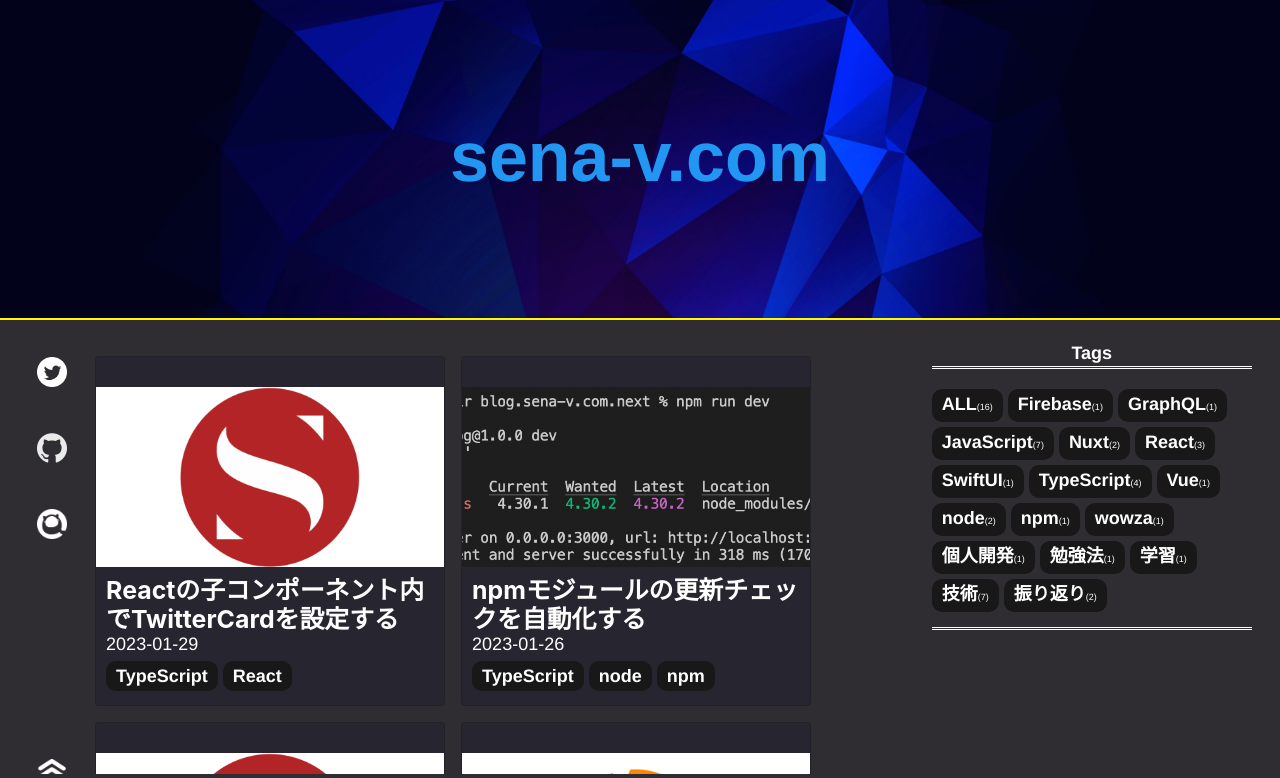
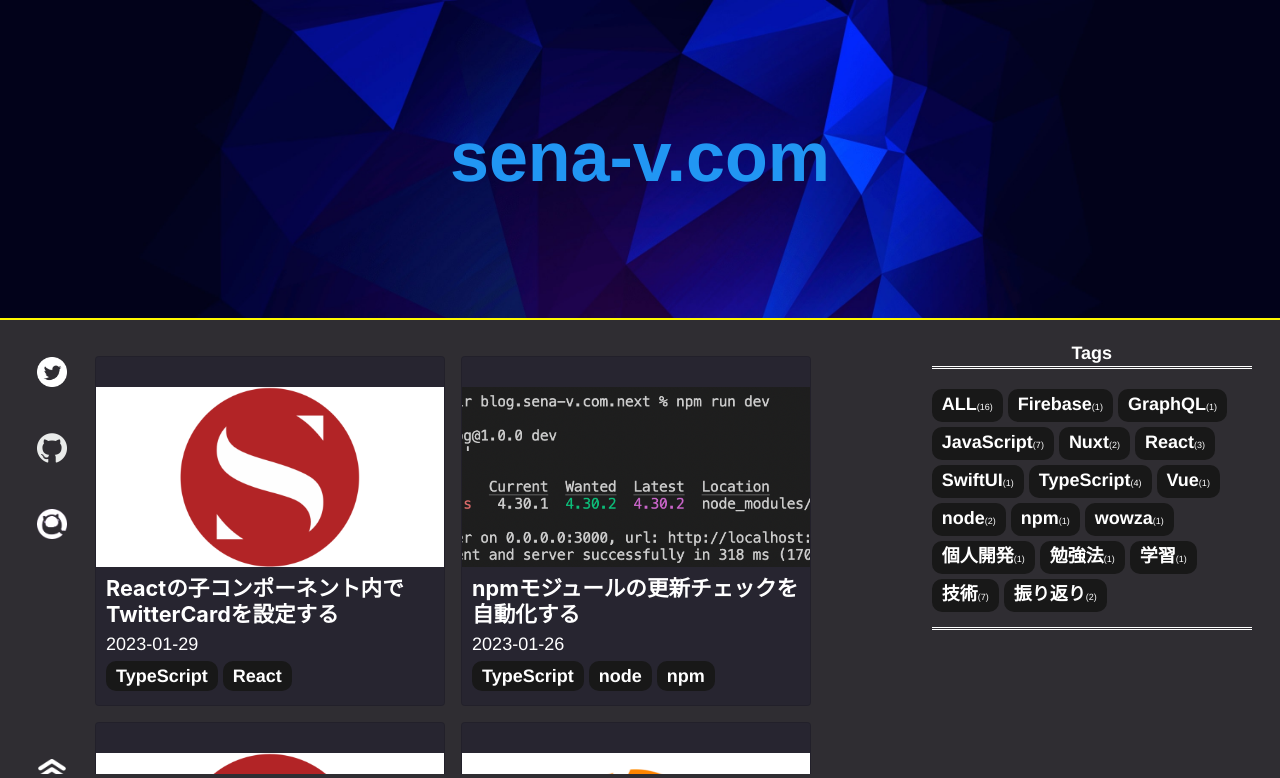
Before and after one commit to sena-v/blog.sena-v.com.next, a Next.js app: page / in a window 1280 px wide. Shown: the top 778 px of the page. Built offline with nearby package versions, Linux system fonts and the light colour scheme.

Commit message:
Winでサイズが合っていなかった箇所を変更

```diff
--- a/src/styles/globals.css
+++ b/src/styles/globals.css
@@ -744,6 +744,6 @@
       Ubuntu, Cantarell, Fira Sans, Droid Sans, Helvetica Neue, sans-serif;
     font-weight: bold;
     text-rendering: optimizeLegibility;
-    font-size: 1.38316rem;
+    font-size: 1.2rem;
     line-height: 1.1;
 }
```
